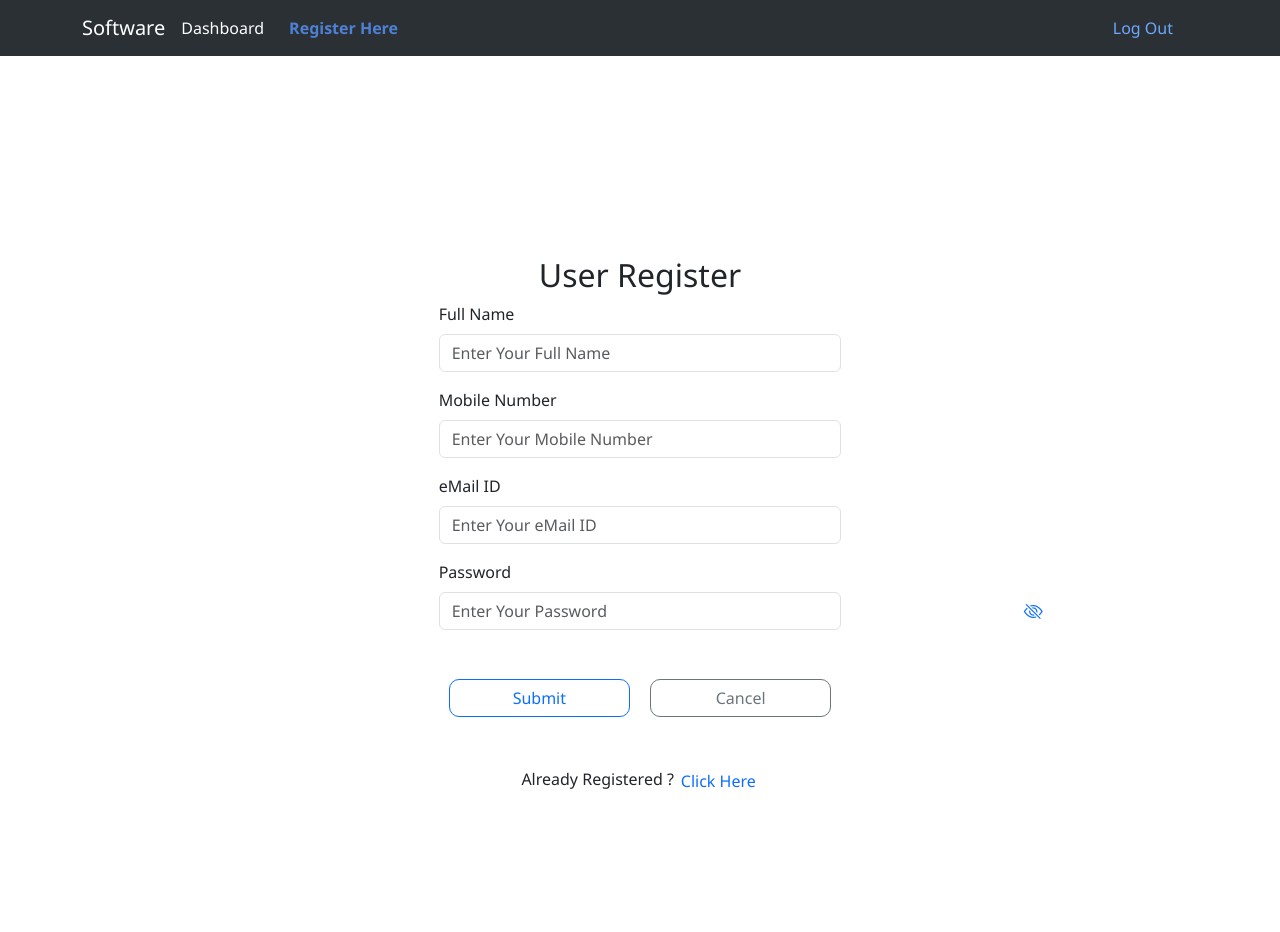
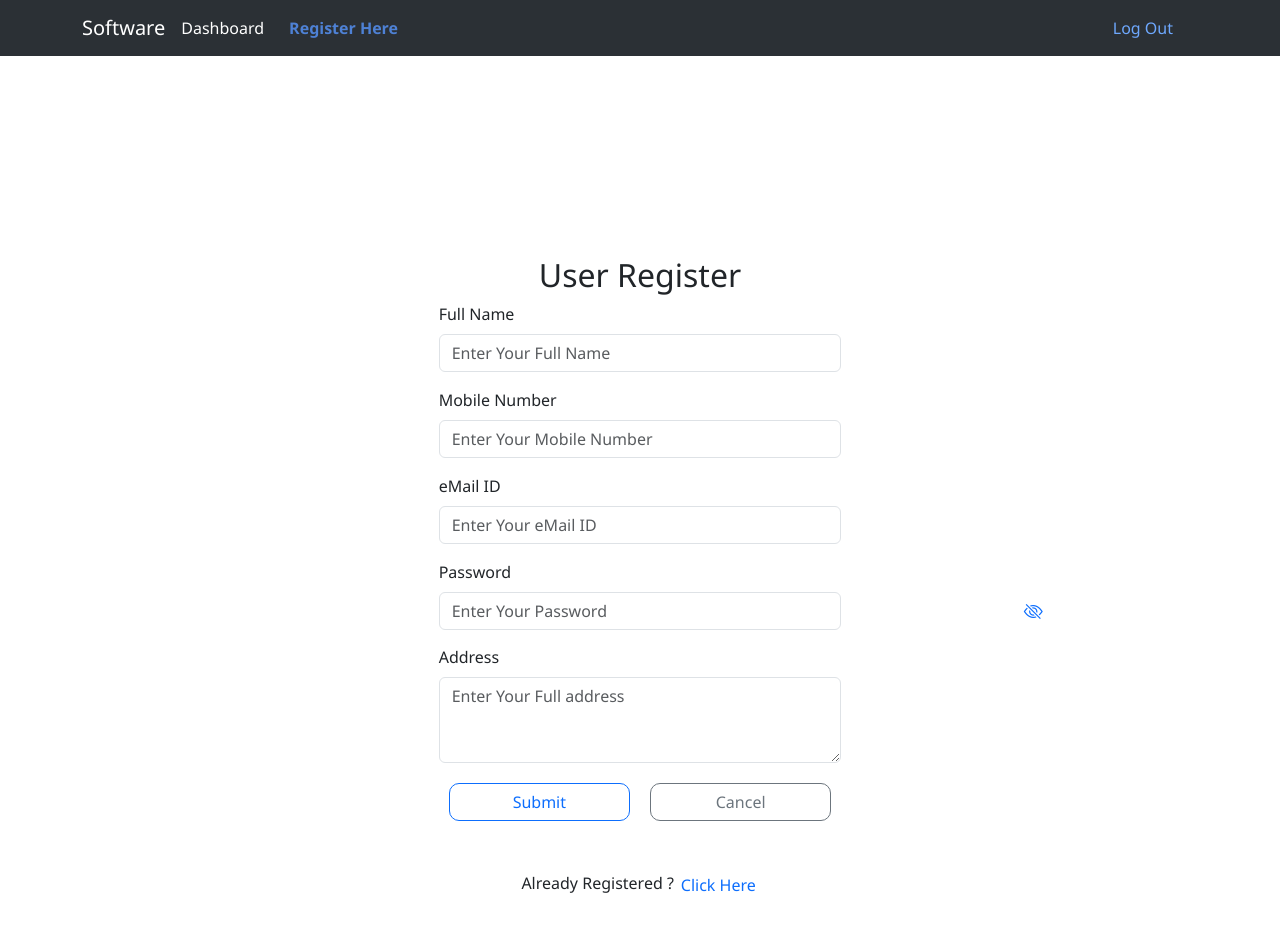
Before and after one commit to jayprakashcs12/my-pro, a React (Create React App) app: page /register in a window 1280 px wide. Shown: the top 932 px of the page. Built offline with nearby package versions, Linux system fonts and the light colour scheme.

Commit message:
Update Register.jsx

```diff
--- a/src/components/Register.jsx
+++ b/src/components/Register.jsx
@@ -23,11 +23,12 @@ const Register = () => {
     let [mobileNo, setMobileNo] = useState("");
     let [emailID, setEmailID] = useState("");
     let [password, setPassword] = useState("");
+    let [address, setAddress] = useState("");
 
     let saveUser = (e)=>{
         e.preventDefault()
         let payload = {
-            fullName, mobileNo, emailID, password
+            fullName, mobileNo, emailID, password, address
         }
         axiosInstance.post("contacts" , payload)
         toast.success(`${fullName} added successfully...!`)
@@ -65,6 +66,10 @@ const Register = () => {
                                 <Form.Control type={showPass ? 'text' : 'password'} className='form-input' name="password" value={password} onChange={(e)=>setPassword(e.target.value)} placeholder="Enter Your Password" />
                                 <i className={`toggle-pass bi ${showPass ? 'bi-eye' : 'bi-eye-slash'}`} onClick={handleTogglePass}></i>
                             </Form.Group>
+                            <Form.Group className="mb-3" controlId="exampleForm.ControlTextarea1" style={{marginTop:"-30px"}}>
+                                <Form.Label>Address</Form.Label>
+                                <Form.Control as="textarea" rows={3} className='form-input' name="emailID" value={address} onChange={(e)=>setAddress(e.target.value)} placeholder="Enter Your Full address" />
+                            </Form.Group>
                             <div className="btn-div">
                                 <Button variant="outline-primary" className='pro-btn log-btn' onClick={saveUser}>Submit</Button>
                                 <Button variant="outline-secondary" className='pro-btn can-btn'>Cancel</Button>
```
